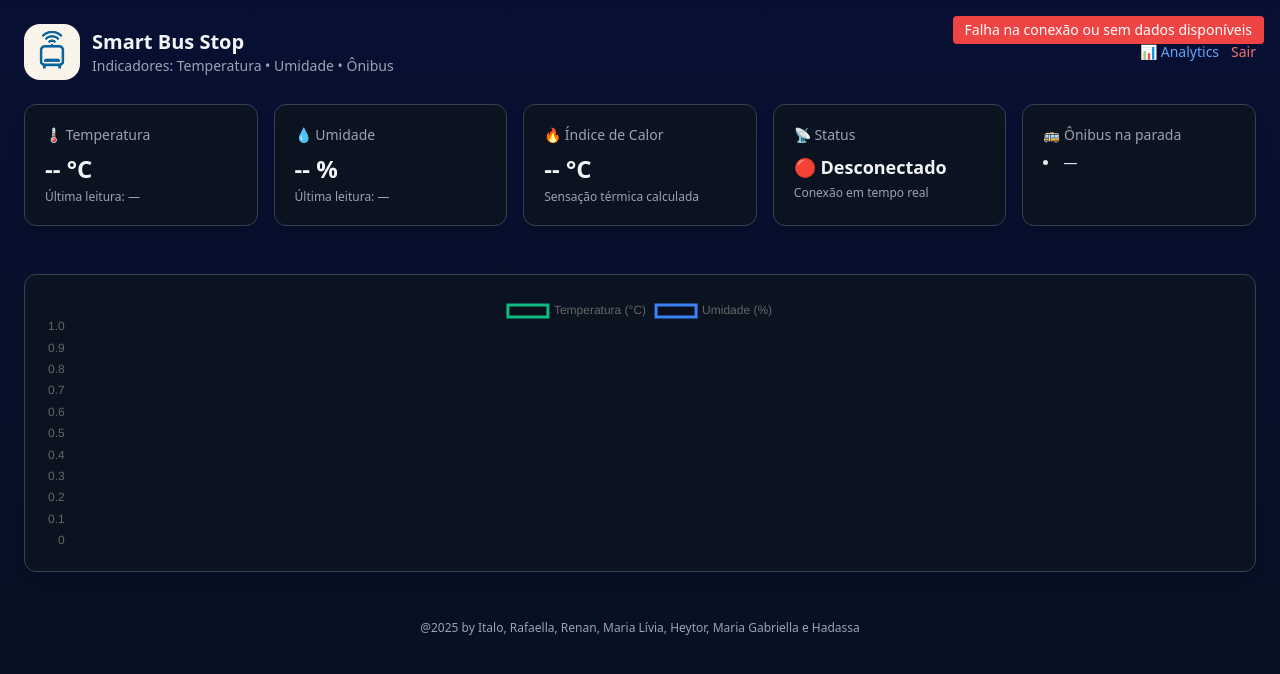
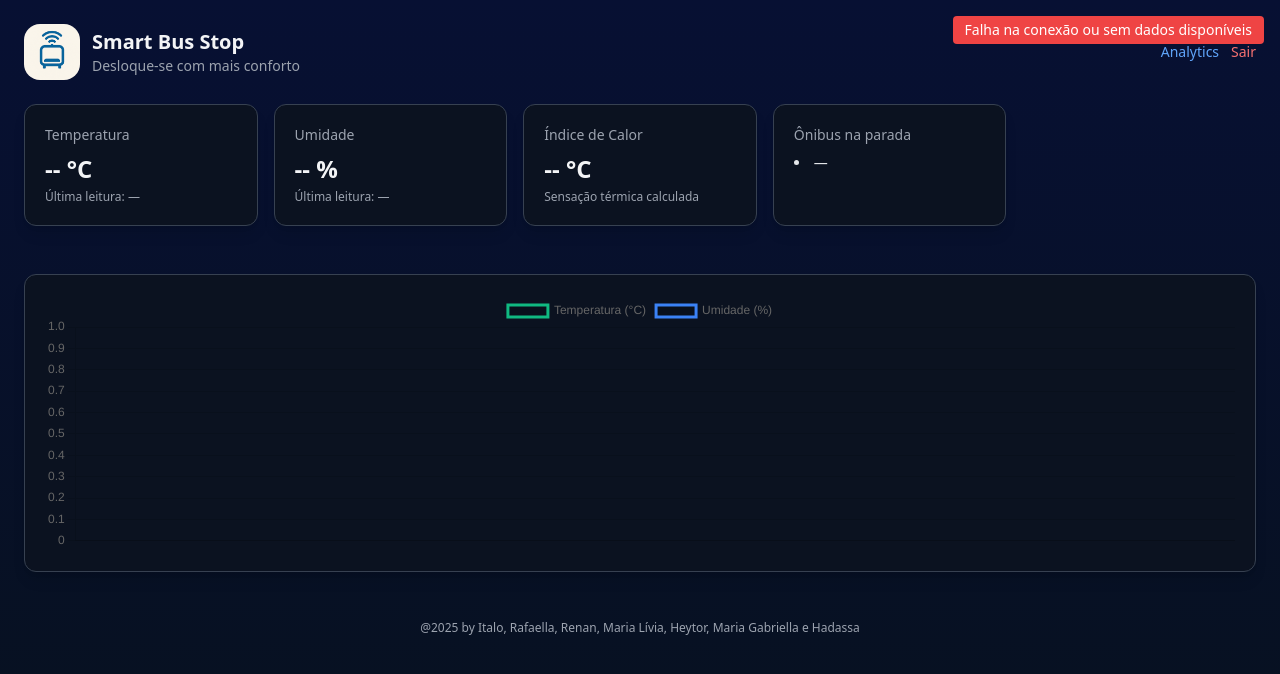
Before and after one commit to rafaellamarquess/front-smart-bus-iot, a website: page index.html in a window 1280 px wide. Drawn offline with nearby package versions, Linux system fonts and the light colour scheme; no server answers; sample sign-in values are in the browser's storage.

Commit message:
fix: melhoria visual dashboard

```diff
--- a/index.html
+++ b/index.html
@@ -25,13 +25,13 @@
         </div>
         <div>
           <h1 class="text-xl font-semibold">Smart Bus Stop</h1>
-          <p class="text-gray-400 text-sm">Indicadores: Temperatura • Umidade • Ônibus</p>
+          <p class="text-gray-400 text-sm"> Desloque-se com mais conforto</p>
         </div>
       </div>
 
       <!-- NAVEGAÇÃO -->
       <div class="flex gap-3 items-center">
-        <a href="analytics.html" class="text-sm text-blue-400 hover:underline">📊 Analytics</a>
+        <a href="analytics.html" class="text-sm text-blue-400 hover:underline">Analytics</a>
         <button onclick="logout()" class="text-sm text-red-400 hover:underline">Sair</button>
       </div>
     </header>
@@ -41,7 +41,7 @@
       <!-- TEMPERATURA -->
       <div class="bg-[#0b1220] border border-gray-700 rounded-xl shadow-lg p-5 flex flex-col">
         <h3 class="text-sm text-gray-400 flex items-center gap-2">
-          🌡️ Temperatura
+          Temperatura
         </h3>
         <div class="text-2xl font-bold mt-2" id="tempValue">-- °C</div>
         <div class="text-xs text-gray-400 mt-1">Última leitura: <span id="tempTime">—</span></div>
@@ -50,7 +50,7 @@
       <!-- UMIDADE -->
       <div class="bg-[#0b1220] border border-gray-700 rounded-xl shadow-lg p-5 flex flex-col">
         <h3 class="text-sm text-gray-400 flex items-center gap-2">
-          💧 Umidade
+           Umidade
         </h3>
         <div class="text-2xl font-bold mt-2" id="humValue">-- %</div>
         <div class="text-xs text-gray-400 mt-1">Última leitura: <span id="humTime">—</span></div>
@@ -59,25 +59,17 @@
       <!-- ÍNDICE DE CALOR -->
       <div class="bg-[#0b1220] border border-gray-700 rounded-xl shadow-lg p-5 flex flex-col">
         <h3 class="text-sm text-gray-400 flex items-center gap-2">
-          🔥 Índice de Calor
+          Índice de Calor
         </h3>
         <div class="text-2xl font-bold mt-2" id="heatIndexValue">-- °C</div>
         <div class="text-xs text-gray-400 mt-1">Sensação térmica calculada</div>
       </div>
 
-      <!-- STATUS IoT -->
-      <div class="bg-[#0b1220] border border-gray-700 rounded-xl shadow-lg p-5 flex flex-col">
-        <h3 class="text-sm text-gray-400 flex items-center gap-2">
-          📡 Status
-        </h3>
-        <div class="text-lg font-bold mt-2" id="alertsInfo">🔴 Desconectado</div>
-        <div class="text-xs text-gray-400 mt-1">Conexão em tempo real</div>
-      </div>
 
       <!-- ÔNIBUS -->
       <div class="bg-[#0b1220] border border-gray-700 rounded-xl shadow-lg p-5 flex flex-col">
         <h3 class="text-sm text-gray-400 flex items-center gap-2">
-          🚌 Ônibus na parada
+          Ônibus na parada
         </h3>
         <ul id="busList" class="list-disc list-inside text-sm mt-2 text-gray-200">
           <li>—</li>
```
